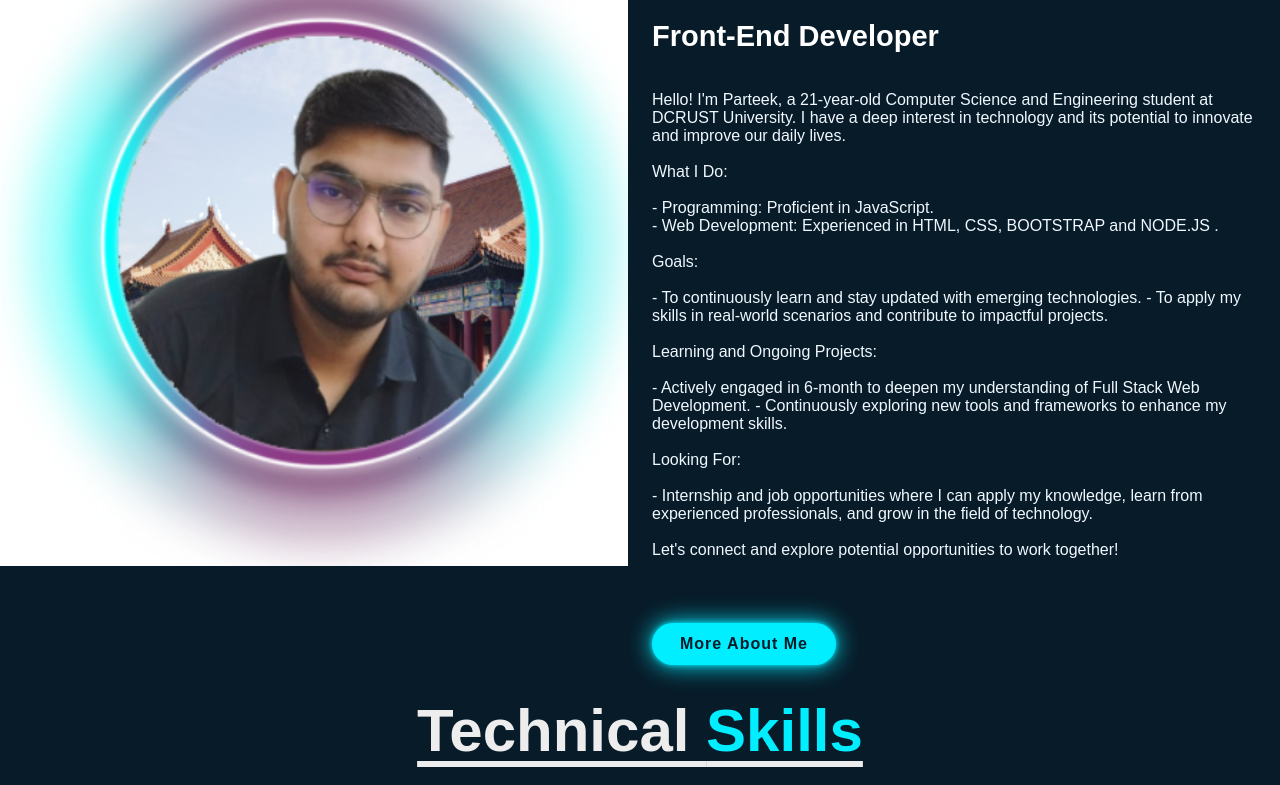
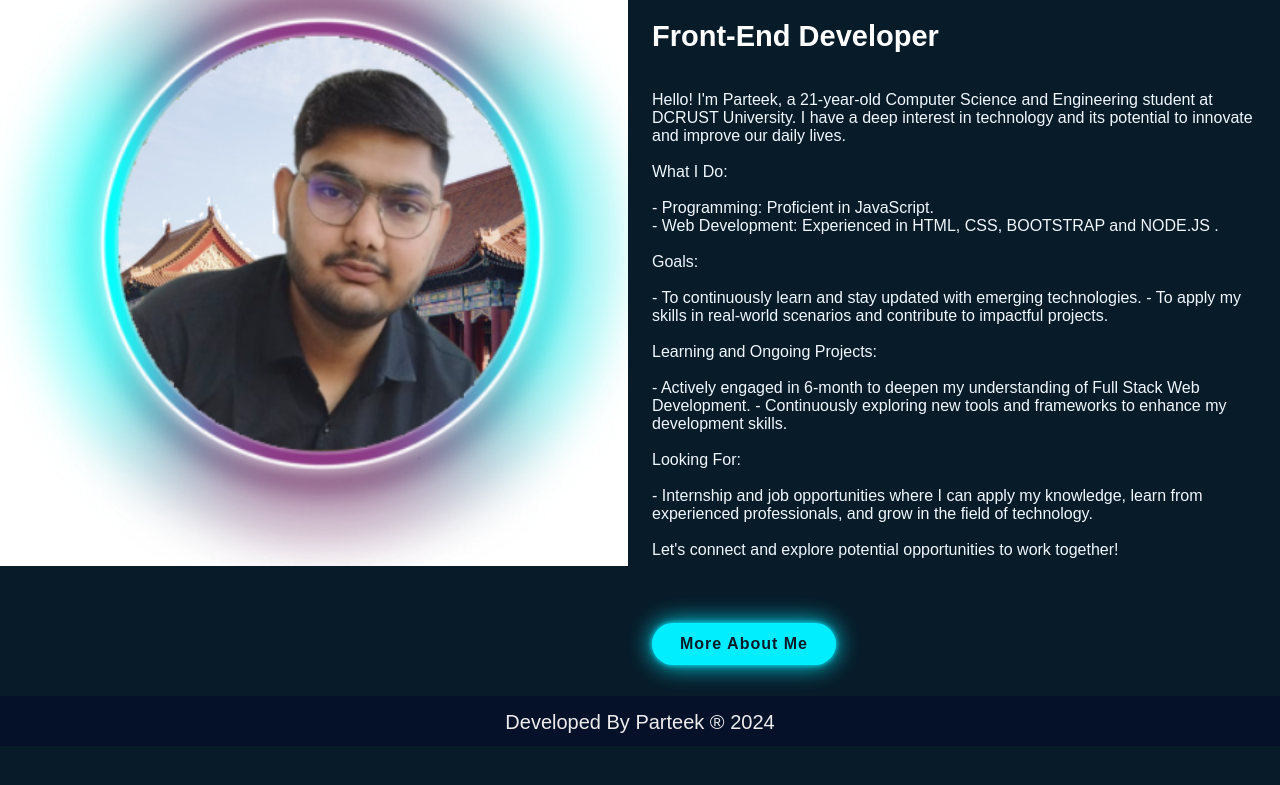
Before and after one commit to Parteekkumar2/Portfolio, a plain HTML site: page index.html in a window 1280 px wide. Shown: the part 862-1647 px from the top of the page. After the commit the page ends 1608 px from the top, so only its background shows below. Drawn offline with nearby package versions, Linux system fonts and the light colour scheme.

Commit message:
Add footer

```diff
--- a/index.html
+++ b/index.html
@@ -25,7 +25,7 @@
         <div class="home-content">
             <h3>Hello, It's Me</h3>
             <h1>Parteek</h1>
-            <h3>And I'm a <span class="text"></span></h3>
+            <h3>And I'm a <span>Front-End-Developer</span></h3>
             <p>I Am Working On MERN Stack.
             </p>
             <div class="home-sci">
@@ -74,14 +74,12 @@
         </div>
 
     </section>
-    <h1 class="sub-title">Technical <span>Skills</span></h1>
-
-    <section>
-        <div class="container1" id="skills"></div>
-
-
-
-    </section>
+    <!-- <h1 class="sub-title">Contact <span>Me</span></h1> -->
+    <section class="bottom">
+        <div class="developed">
+           Developed By Parteek &reg; 2024
+       </div>
+   </section>
 
 
     <script src="script.js"></script>
--- a/style.css
+++ b/style.css
@@ -197,6 +197,19 @@ body {
 
 }
 
+.bottom{
+   width: 100%;
+   height: 50px;;
+    bottom:0;
+    right:0;
+    background: #051129;
+}
+
+.developed{
+    text-align: center;
+    font-size: 20px;
+    padding-top: 15px;
+}
 @keyframes slideRight {
     0% {
         transform: translatex(-100px);
```
